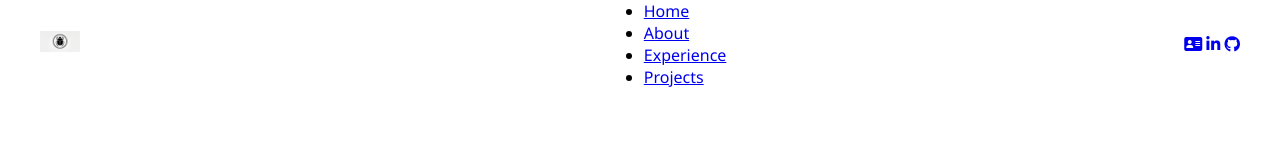
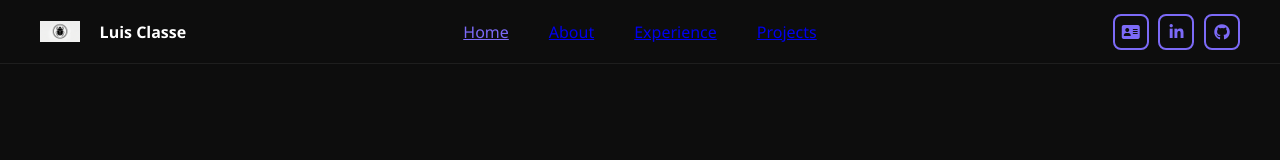
Before and after one commit to LuisClass0299/Personal-Website, a plain HTML site: page Portfolio/index.html in a window 1280 px wide. Drawn offline with Linux system fonts and the light colour scheme.

Commit message:
CSS changes navbar

```diff
--- a/Portfolio/style.css
+++ b/Portfolio/style.css
@@ -6,7 +6,7 @@
     box-sizing: border-box;
 }
 
-::root{
+:root{
     --bg-dark: #0d0d0d;
     --accent: #7c6af7;
     --text-light: #ffffff;
@@ -33,6 +33,12 @@ body{
     z-index: 100;
 }
 
+/*logo */
+.nav-logo{
+    display: flex;
+    align-items: center;
+    gap: 0.6rem;
+}
 .nav-logo img{
     width: 40px;
     height: 40px;
@@ -40,7 +46,48 @@ body{
 }
 
 .nav-logo span{
-    color: white;
+    color: var(--text-light);
     margin: 10px;
-    font-size: 16px;
+    font-size: 1rem;
+    font-weight: 600;
 }
+
+/* nav links*/
+.nav-links{
+    display: flex;
+    list-style: none;
+    gap: 2.5rem;
+    position: absolute;
+    left: 50%;
+    transform: translateX(-50%);
+}
+
+.nav-links a:hover,
+.nav-links a.active{
+    color: var(--accent);
+}
+
+/* Icons*/
+.nav-icons{
+    display:flex;
+    align-items: center;
+    gap: 0.6rem;
+}
+.nav-icons a{
+    display: flex;
+    align-items: center;
+    justify-content: center;
+    width:  36px;
+    height: 36px;
+    border: 2px solid var(--accent);
+    border-radius: 8px;
+    color: var(--accent);
+    font-size: 1rem;
+    text-decoration: none;
+    transition: background-color 0.2s, color 0.2s;
+}
+
+.nav-icons a:hover{
+    background-color: var(--accent);
+    color: var(--text-light);
+ }
```
